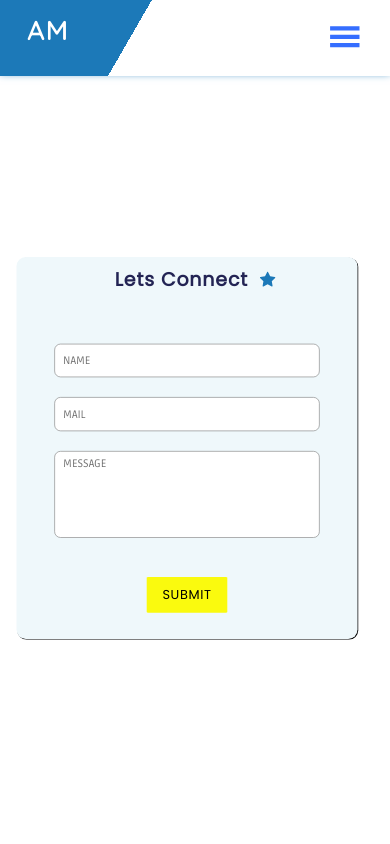
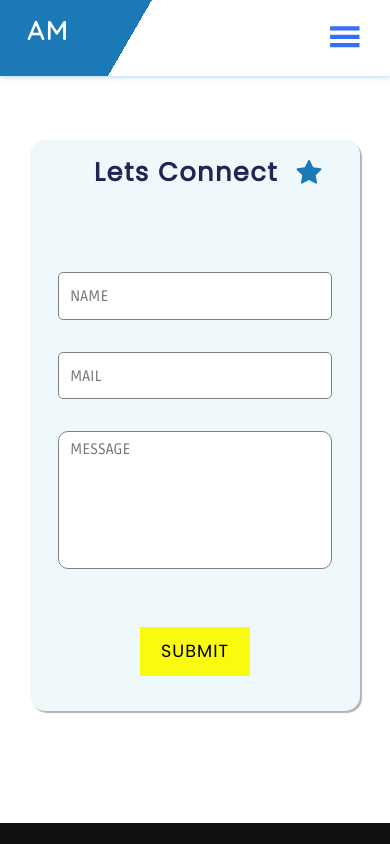
Before and after one commit to AryamanMishra/Portfolio-Website, a React (Create React App) app: page /contact in a window 390 px wide. Shown: the top 844 px of the page. Built offline with nearby package versions, Linux system fonts and the light colour scheme.

Commit message:
updated resp of contact page

```diff
--- a/src/styles/Contact.css
+++ b/src/styles/Contact.css
@@ -9,7 +9,7 @@
 	margin-right: auto;
 	margin-top: 4em;
 	border-radius: 15px;
-	box-shadow: rgb(0, 0, 0) 1.2px 1.2px 1px 0px;
+	box-shadow: rgba(0, 0, 0, 0.299) 2px 2px 1px 0px;
 }
 
 .contact-center h2 {
@@ -52,7 +52,7 @@
 	width: 400px;
 	border: 0.2px solid grey;
 	height: 2em;
-	border-radius: 10px;
+	border-radius: 5px;
 	padding: 0.5em 0.75em;
 	font-family: 'Ruda', sans-serif;
 	font-size: 1.1em;
@@ -98,167 +98,107 @@
 
 @media only screen and (max-width: 600px) {
 	.contact-center {
-		transform: scale(0.9);
-	}
-}
-
-@media only screen and (max-width: 550px) {
-	.contact-center {
-		transform: scale(0.82);
-		margin-right: 0.7em;
-		margin-left: -0.7em;
+		width: 480px;
 	}
 }
 
 @media only screen and (max-width: 520px) {
 	.contact-center {
-		transform: scale(0.75);
-		margin-right: 1em;
-		margin-left: -1em;
+		width: 410px;
+	}
+	.form-input, .form-textarea {
+		width: 320px;
+	}
+	.contact-center-title h2 {
+		font-size: 1.7em;
 	}
 }
 
-@media only screen and (max-width: 490px) {
+@media only screen and (max-width: 430px) {
 	.contact-center {
-		transform: scale(0.7);
-		margin-right: 1.5em;
-		margin-left: -2.5em;
+		width: 330px;
+	}
+	.form-input, .form-textarea {
+		width: 250px;
+		font-size: 0.95em;
+	}
+	.contact-center-title h2 {
+		font-size: 1.6em;
+	}
+	.form-submit-button {
+		font-size: 1.1em;
 	}
 }
 
-@media only screen and (max-width: 455px) {
+@media only screen and (max-width: 350px) {
 	.contact-center {
-		transform: scale(0.68);
-		margin-right: 1.5em;
-		margin-left: -4em;
+		width: 270px;
+	}
+	.form-input, .form-textarea {
+		width: 180px;
+		font-size: 0.9em;
+	}
+	.contact-center-title h2 {
+		font-size: 1.45em;
+	}
+	.form-submit-button {
+		font-size: 1em;
 	}
 }
 
-@media only screen and (max-width: 420px) {
+@media only screen and (max-width: 290px) {
 	.contact-center {
-		transform: scale(0.67);
-		margin-right: 1.5em;
-		margin-left: -4.5em;
+		width: 240px;
+	}
+	.form-input, .form-textarea {
+		width: 160px;
+		font-size: 0.85em;
+	}
+	.contact-center-title h2 {
+		font-size: 1.3em;
+	}
+	.form-submit-button {
+		font-size: 0.95em;
+	}
+	.star-icon {
+		transform: scale(0.85);
 	}
 }
 
-@media only screen and (max-width: 405px) {
+@media only screen and (max-width: 260px) {
 	.contact-center {
-		transform: scale(0.65);
-		margin-right: 1.5em;
-		margin-left: -5em;
+		width: 210px;
+	}
+	.form-input, .form-textarea {
+		width: 140px;
+		font-size: 0.8em;
+	}
+	.contact-center-title h2 {
+		font-size: 1.1em;
+	}
+	.form-submit-button {
+		font-size: 0.9em;
+	}
+	.star-icon {
+		transform: scale(0.7);
 	}
 }
 
-@media only screen and (max-width: 395px) {
+@media only screen and (max-width: 230px) {
 	.contact-center {
+		width: 190px;
+	}
+	.form-input, .form-textarea {
+		width: 120px;
+		font-size: 0.7em;
+	}
+	.contact-center-title h2 {
+		font-size: 0.92em;
+	}
+	.form-submit-button {
+		font-size: 0.8em;
+	}
+	.star-icon {
 		transform: scale(0.62);
-		margin-right: 1.5em;
-		margin-left: -5.5em;
 	}
 }
-
-@media only screen and (max-width: 378px) {
-	.contact-center {
-		transform: scale(0.6);
-		margin-right: 1.5em;
-		margin-left: -6em;
-	}
-}
-
-@media only screen and (max-width: 365px) {
-	.contact-center {
-		transform: scale(0.58);
-		margin-right: 1.5em;
-		margin-left: -6.5em;
-	}
-}
-
-
-@media only screen and (max-width: 350px) {
-	.contact-center {
-		transform: scale(0.55);
-		margin-right: 1.5em;
-		margin-left: -7em;
-	}
-}
-
-@media only screen and (max-width: 335px) {
-	.contact-center {
-		transform: scale(0.52);
-		margin-right: 1.5em;
-		margin-left: -7.8em;
-	}
-}
-
-@media only screen and (max-width: 315px) {
-	.contact-center {
-		transform: scale(0.5);
-		margin-right: 1.5em;
-		margin-left: -8em;
-	}
-}
-
-@media only screen and (max-width: 305px) {
-	.contact-center {
-		transform: scale(0.48);
-		margin-right: 1.5em;
-		margin-left: -8.2em;
-	}
-}
-
-@media only screen and (max-width: 295px) {
-	.contact-center {
-		transform: scale(0.45);
-		margin-right: 1.5em;
-		margin-left: -8.75em;
-	}
-}
-
-@media only screen and (max-width: 275px) {
-	.contact-center {
-		transform: scale(0.43);
-		margin-right: 1.5em;
-		margin-left: -9.1em;
-	}
-}
-
-@media only screen and (max-width: 265px) {
-	.contact-center {
-		transform: scale(0.4);
-		margin-right: 1.5em;
-		margin-left: -9.5em;
-	}
-}
-
-@media only screen and (max-width: 250px) {
-	.contact-center {
-		transform: scale(0.38);
-		margin-right: 1.5em;
-		margin-left: -10em;
-	}
-}
-
-@media only screen and (max-width: 238px) {
-	.contact-center {
-		transform: scale(0.35);
-		margin-right: 1.5em;
-		margin-left: -10.3em;
-	}
-}
-
-@media only screen and (max-width: 225px) {
-	.contact-center {
-		transform: scale(0.33);
-		margin-right: 1.5em;
-		margin-left: -10.8em;
-	}
-}
-
-@media only screen and (max-width: 210px) {
-	.contact-center {
-		transform: scale(0.325);
-		margin-right: 1.5em;
-		margin-left: -11em;
-	}
-}
```
